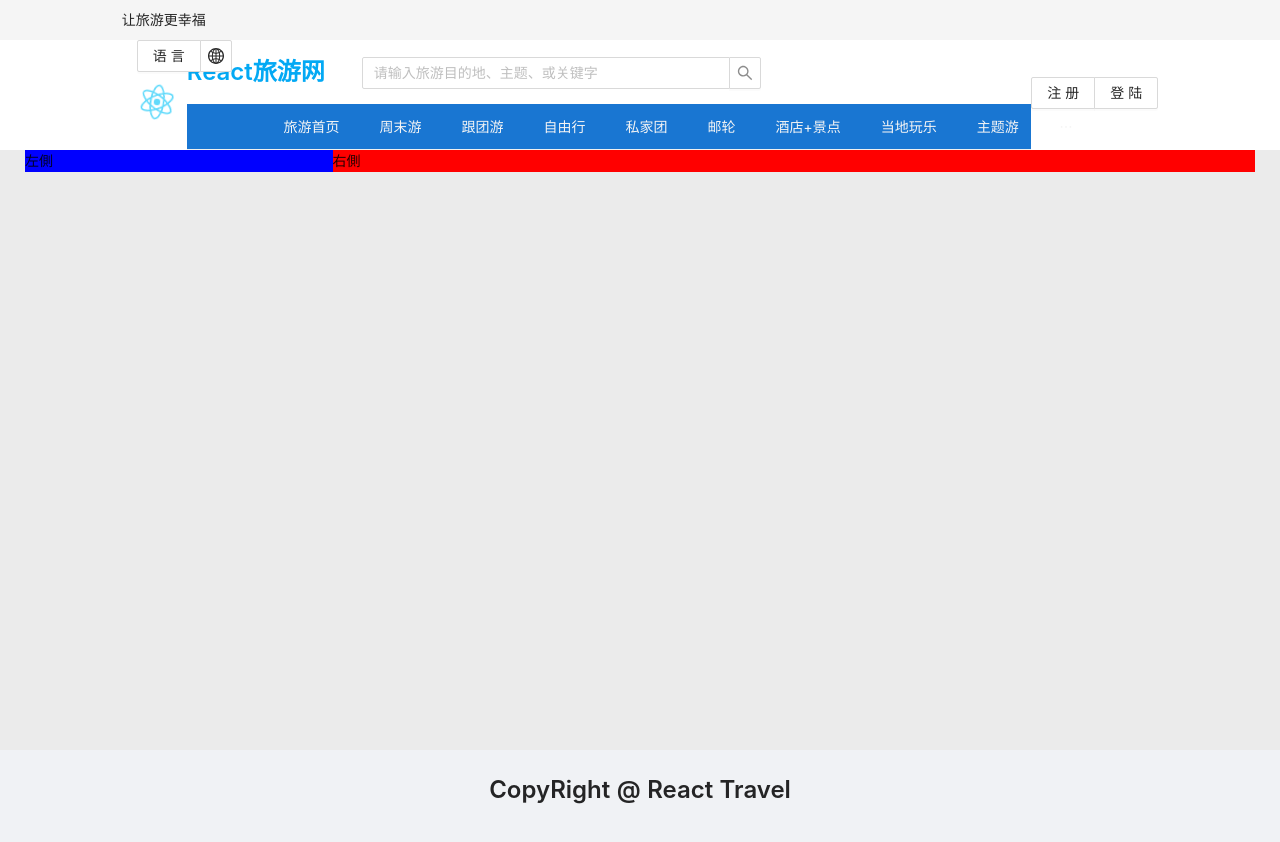
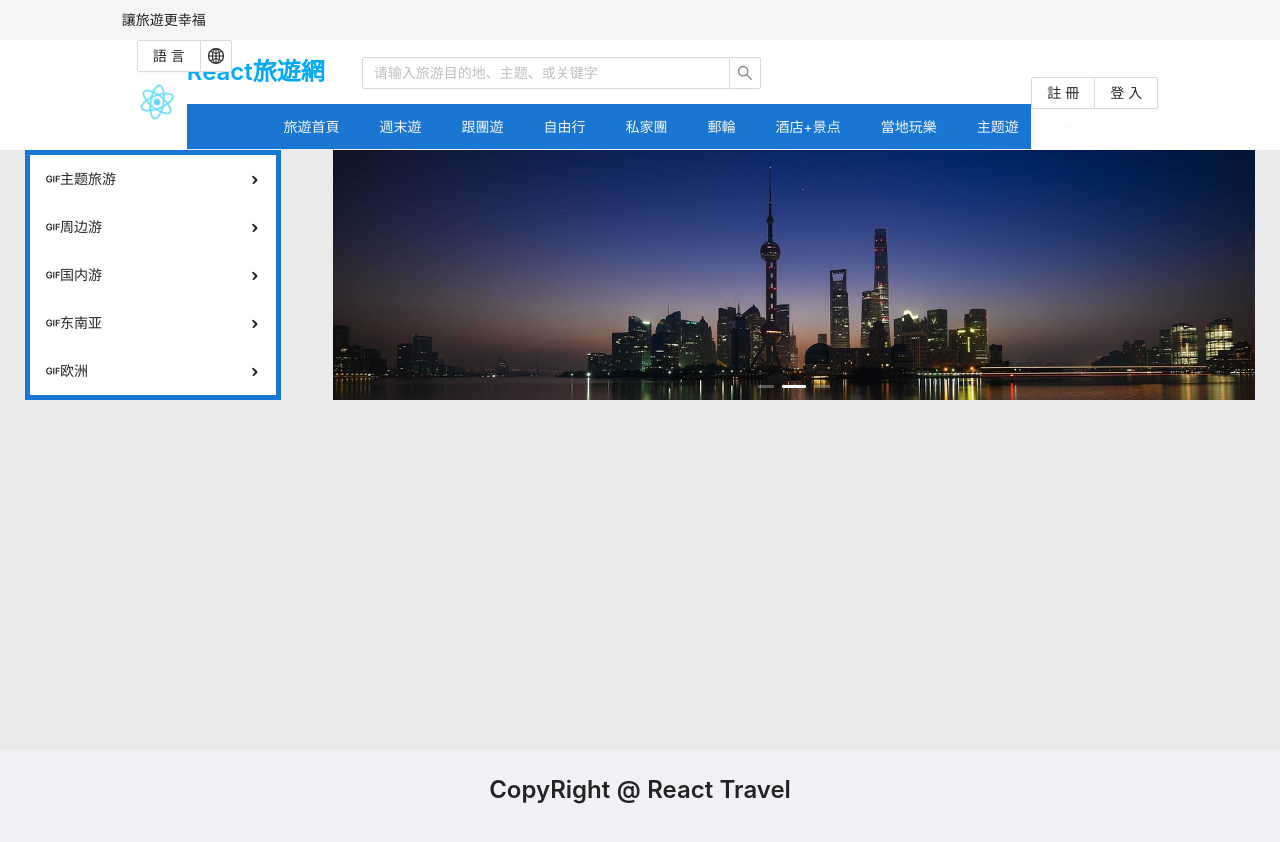
Before and after one commit to WatsonChen/react-travel, a React (Create React App) app: page / in a window 1280 px wide. Built offline with nearby package versions, Linux system fonts and the light colour scheme.

Commit message:
feature/ add sidemenu + carousel fix/ translate simple chinese to traditional of header

```diff
--- a/src/App.tsx
+++ b/src/App.tsx
@@ -1,6 +1,6 @@
 import React from "react";
 import styles from "./App.module.css";
-import { Header, Footer } from "./components";
+import { Header, Footer, SideMenu, Carousel } from "./components";
 import { Row, Col } from "antd";
 
 function App() {
@@ -10,11 +10,11 @@ function App() {
       {/* detail Content */}
       <div className={styles["page-content"]}>
         <Row>
-          <Col span={6} style={{ background: "blue" }}>
-            左側
+          <Col span={6}>
+            <SideMenu />
           </Col>
-          <Col span={18} style={{ background: "red" }}>
-            右側
+          <Col span={18}>
+            <Carousel />
           </Col>
         </Row>
       </div>
--- a/src/components/carousel/Carousel.module.css
+++ b/src/components/carousel/Carousel.module.css
@@ -0,0 +1,7 @@
+.slider {
+    text-align: center;
+    height: 250px;
+    line-height: 250px;
+    background: #364d79;
+    overflow: hidden;
+}
--- a/src/components/carousel/Carousel.tsx
+++ b/src/components/carousel/Carousel.tsx
@@ -0,0 +1,17 @@
+import React from "react";
+import styles from "./Carousel.module.css";
+import { Image, Carousel as AntCarousel } from "antd";
+
+import CarouselImage1 from "../..//asstes/images/carousel_1.jpg";
+import CarouselImage2 from "../..//asstes/images/carousel_2.jpg";
+import CarouselImage3 from "../..//asstes/images/carousel_3.jpg";
+
+export const Carousel: React.FC = () => {
+  return (
+    <AntCarousel autoplay className={styles.slider}>
+      <Image src={CarouselImage1} />
+      <Image src={CarouselImage1} />
+      <Image src={CarouselImage1} />
+    </AntCarousel>
+  );
+};
--- a/src/components/carousel/index.ts
+++ b/src/components/carousel/index.ts
@@ -0,0 +1 @@
+export * from './Carousel'
--- a/src/components/header/Header.tsx
+++ b/src/components/header/Header.tsx
@@ -10,7 +10,7 @@ export const Header: React.FC = () => {
       {/* top-header */}
       <div className={styles["top-header"]}>
         <div className={styles.inner}>
-          <Typography.Text>让旅游更幸福</Typography.Text>
+          <Typography.Text>讓旅遊更幸福</Typography.Text>
           <Dropdown.Button
             style={{ marginLeft: 15 }}
             overlay={
@@ -21,18 +21,18 @@ export const Header: React.FC = () => {
             }
             icon={<GlobalOutlined />}
           >
-            语言
+            語言
           </Dropdown.Button>
           <Button.Group className={styles["button-group"]}>
-            <Button>注册</Button>
-            <Button>登陆</Button>
+            <Button>註冊</Button>
+            <Button>登入</Button>
           </Button.Group>
         </div>
       </div>
       <Layout.Header className={styles["main-header"]}>
         <img src={logo} alt="logo" className={styles["App-logo"]} />
         <Typography.Title level={3} className={styles.title}>
-          React旅游网
+          React旅遊網
         </Typography.Title>
         <Input.Search
           placeholder={"请输入旅游目的地、主题、或关键字"}
@@ -40,22 +40,22 @@ export const Header: React.FC = () => {
         />
       </Layout.Header>
       <Menu mode={"horizontal"} className={styles["main-menu"]}>
-        <Menu.Item key={1}>旅游首页</Menu.Item>
-        <Menu.Item key={2}>周末游</Menu.Item>
-        <Menu.Item key={3}>跟团游</Menu.Item>
+        <Menu.Item key={1}>旅遊首頁</Menu.Item>
+        <Menu.Item key={2}>週末遊</Menu.Item>
+        <Menu.Item key={3}>跟團遊</Menu.Item>
         <Menu.Item key="4"> 自由行 </Menu.Item>
-        <Menu.Item key="5"> 私家团 </Menu.Item>
-        <Menu.Item key="6"> 邮轮 </Menu.Item>
+        <Menu.Item key="5"> 私家團 </Menu.Item>
+        <Menu.Item key="6"> 郵輪 </Menu.Item>
         <Menu.Item key="7"> 酒店+景点 </Menu.Item>
-        <Menu.Item key="8"> 当地玩乐 </Menu.Item>
-        <Menu.Item key="9"> 主题游 </Menu.Item>
-        <Menu.Item key="10"> 定制游 </Menu.Item>
-        <Menu.Item key="11"> 游学 </Menu.Item>
-        <Menu.Item key="12"> 签证 </Menu.Item>
-        <Menu.Item key="13"> 企业游 </Menu.Item>
-        <Menu.Item key="14"> 高端游 </Menu.Item>
-        <Menu.Item key="15"> 爱玩户外 </Menu.Item>
-        <Menu.Item key="16"> 保险 </Menu.Item>
+        <Menu.Item key="8"> 當地玩樂 </Menu.Item>
+        <Menu.Item key="9"> 主题遊 </Menu.Item>
+        <Menu.Item key="10"> 訂製遊 </Menu.Item>
+        <Menu.Item key="11"> 遊學 </Menu.Item>
+        <Menu.Item key="12"> 簽證 </Menu.Item>
+        <Menu.Item key="13"> 企業遊 </Menu.Item>
+        <Menu.Item key="14"> 高端遊 </Menu.Item>
+        <Menu.Item key="15"> 愛玩户外 </Menu.Item>
+        <Menu.Item key="16"> 保險 </Menu.Item>
       </Menu>
     </div>
   );
--- a/src/components/index.ts
+++ b/src/components/index.ts
@@ -1,2 +1,4 @@
 export * from "./header"
 export * from "./footer"
+export * from "./carousel"
+export * from "./sideMenu"
--- a/src/components/sideMenu/SideMenu.module.css
+++ b/src/components/sideMenu/SideMenu.module.css
@@ -0,0 +1,4 @@
+.side-menu {
+    width: 256px;
+    border: 5px solid #1976D2 !important;
+}
--- a/src/components/sideMenu/SideMenu.tsx
+++ b/src/components/sideMenu/SideMenu.tsx
@@ -0,0 +1,44 @@
+import React from "react";
+import styles from "./SideMenu.module.css";
+import { sideMenuList } from "./mockup";
+import { Menu } from "antd";
+import { GifOutlined } from "@ant-design/icons";
+
+export const SideMenu: React.FC = () => {
+  return (
+    <Menu mode="vertical" className={styles["side-menu"]}>
+      {sideMenuList.map((m, index) => (
+        <Menu.SubMenu
+          key={`side-menu-${index}`}
+          title={
+            <span>
+              <GifOutlined />
+              {m.title}
+            </span>
+          }
+        >
+          {m.subMenu.map((sm, smindex) => (
+            <Menu.SubMenu
+              key={`sub-menu-${smindex}`}
+              title={
+                <span>
+                  <GifOutlined />
+                  {sm.title}
+                </span>
+              }
+            >
+              {sm.subMenu.map((sms, smsindex) => (
+                <Menu.Item key={`sub-sub-menu-${smsindex}`}>
+                  <span>
+                    <GifOutlined />
+                    {sms}
+                  </span>
+                </Menu.Item>
+              ))}
+            </Menu.SubMenu>
+          ))}
+        </Menu.SubMenu>
+      ))}
+    </Menu>
+  );
+};
--- a/src/components/sideMenu/index.ts
+++ b/src/components/sideMenu/index.ts
@@ -0,0 +1 @@
+export * from './SideMenu'
--- /dev/null
+++ b/src/components/sideMenu/mockup.ts
@@ -0,0 +1,132 @@
+export const sideMenuList = [
+  {
+    title: "主题旅游",
+    subMenu: [
+      {
+        title: "爸妈游",
+        subMenu: ["祈福拜佛", "古镇游玩", "桂林山水", "红色之旅"],
+      },
+      {
+        title: "亲子游",
+        subMenu: ["上海迪士尼", "探险体验", "海洋公园", "感受名校"],
+      },
+      {
+        title: "蜜月游",
+        subMenu: ["浪漫海岛", "豪华酒店", "购物血拼", "全球婚礼"],
+      },
+    ],
+  },
+  {
+    title: "周边游",
+    subMenu: [
+      {
+        title: "周边目的地",
+        subMenu: ["杭州", "南京", "苏州", "黄山"],
+      },
+      {
+        title: "热门景点",
+        subMenu: ["普陀山", "千岛湖", "乌镇古镇", "宏村"],
+      },
+    ],
+  },
+  {
+    title: "国内游",
+    subMenu: [
+      {
+        title: "广东",
+        subMenu: ["广州", "深圳", "珠海", "惠州"],
+      },
+      {
+        title: "浙江",
+        subMenu: ["杭州", "普陀山", "千岛湖", "宁波"],
+      },
+      {
+        title: "江苏",
+        subMenu: ["舟山", "乌镇", "干山", "湖州"],
+      },
+    ],
+  },
+  {
+    title: "东南亚",
+    subMenu: [
+      {
+        title: "热门目的地",
+        subMenu: ["新加坡", "巴厘岛", "越南", "柬埔寨"],
+      },
+      {
+        title: "热门景点",
+        subMenu: ["下龙湾", "吴哥窟", "西哈努克", "槟城珍珠岛"],
+      },
+    ],
+  },
+  {
+    title: "欧洲",
+    subMenu: [
+      {
+        title: "热门邮轮航线",
+        subMenu: ["欧洲河轮", "北欧邮轮", "爱琴海邮轮", "英伦三岛"],
+      },
+      {
+        title: "热门景点",
+        subMenu: ["贝加尔湖", "普罗旺斯", "阿尔卑斯", "圣托里尼岛"],
+      },
+      {
+        title: "蜜月游",
+        subMenu: ["极光中心", "俄罗斯远东地区", "英格兰少女峰", "玻璃海滩"],
+      },
+    ],
+  },
+];
+
+/**
+ * 首页推荐产品数据
+ * */
+// 爆款推荐
+export const productList1 = [
+  {
+    id: 1,
+    title:
+      "埃及阿斯旺+卢克索+红海Red Sea+开罗+亚历山大12日跟团游(5钻)·【官方旗舰明星纯玩团】25人封顶|含签证小费全程餐|3晚尼罗河游轮+3晚红海全包度假村+1晚底比斯古都|升级内陆飞机|优质中文导游队伍|七大神庙+赠项目",
+    price: "11990",
+  },
+  {
+    id: 2,
+    title: "摩洛哥撒哈拉沙漠+卡萨布兰卡+马拉喀什+舍夫沙...",
+    price: "13290",
+  },
+  {
+    id: 3,
+    title: "越南胡志明市+美奈+芽庄+河内7日6晚跟团游(4钻)...",
+    price: "4000",
+  },
+  {
+    id: 4,
+    title: "迪拜+阿布扎比6日跟团游(5钻)·【携程国旅纯玩...",
+    price: "7399",
+  },
+  {
+    id: 5,
+    title: "泰国曼谷+芭堤雅6日5晚跟团游(5钻)·【纯玩】『可...",
+    price: "3499",
+  },
+  {
+    id: 6,
+    title: "日本大阪+京都+箱根+东京6日5晚跟团游(4钻)·【浪...",
+    price: "5999",
+  },
+  {
+    id: 7,
+    title: "新加坡+马来西亚6日5晚跟团游(5钻)·【纯玩无购物...",
+    price: "6199",
+  },
+  {
+    id: 8,
+    title: "法国+德国+意大利+瑞士12日跟团游(4钻)·【匠心定...",
+    price: "13699",
+  },
+  {
+    id: 9,
+    title: "印度尼西亚巴厘岛7日5晚私家团(5钻)·A线独栋泳...",
+    price: "5021",
+  },
+];
```
